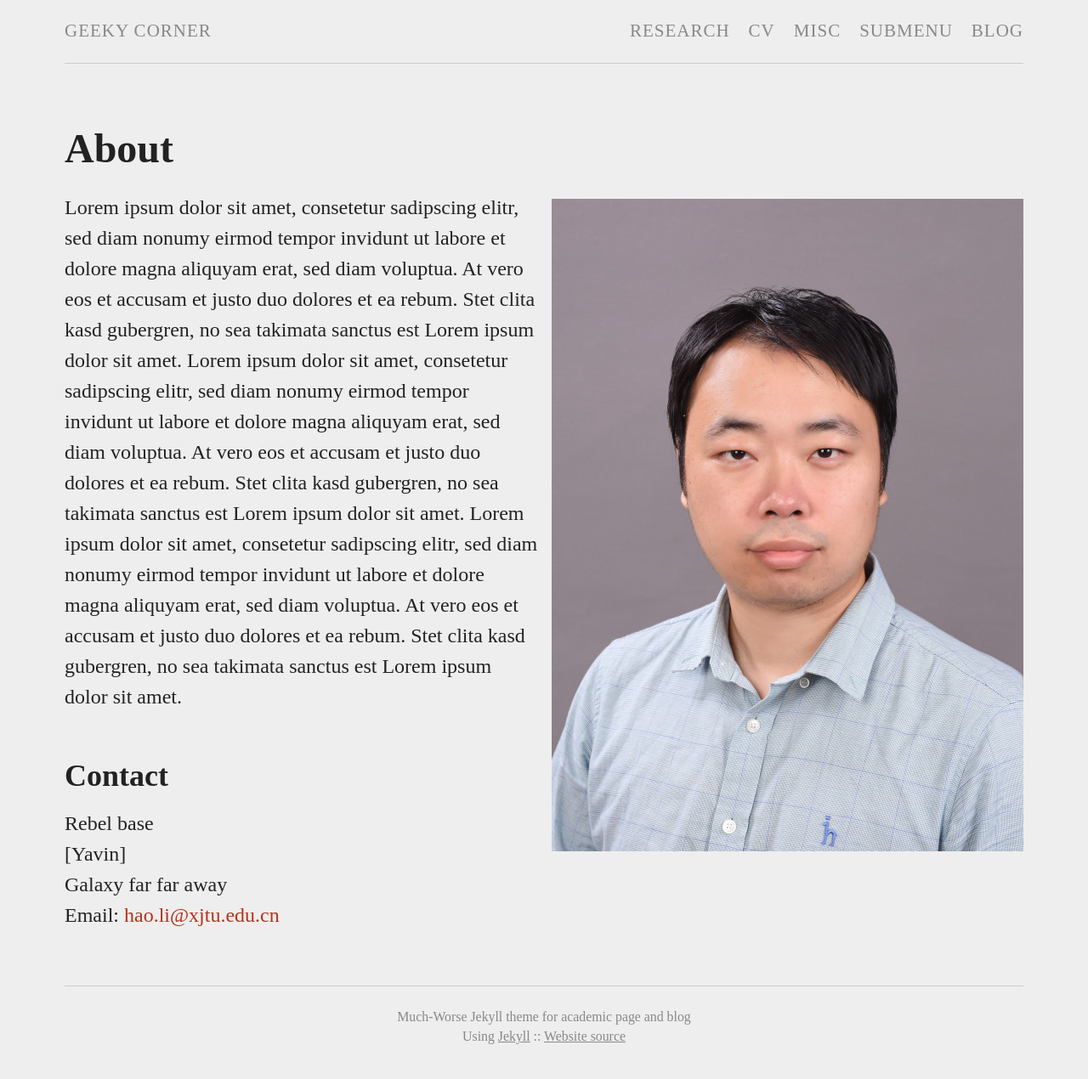
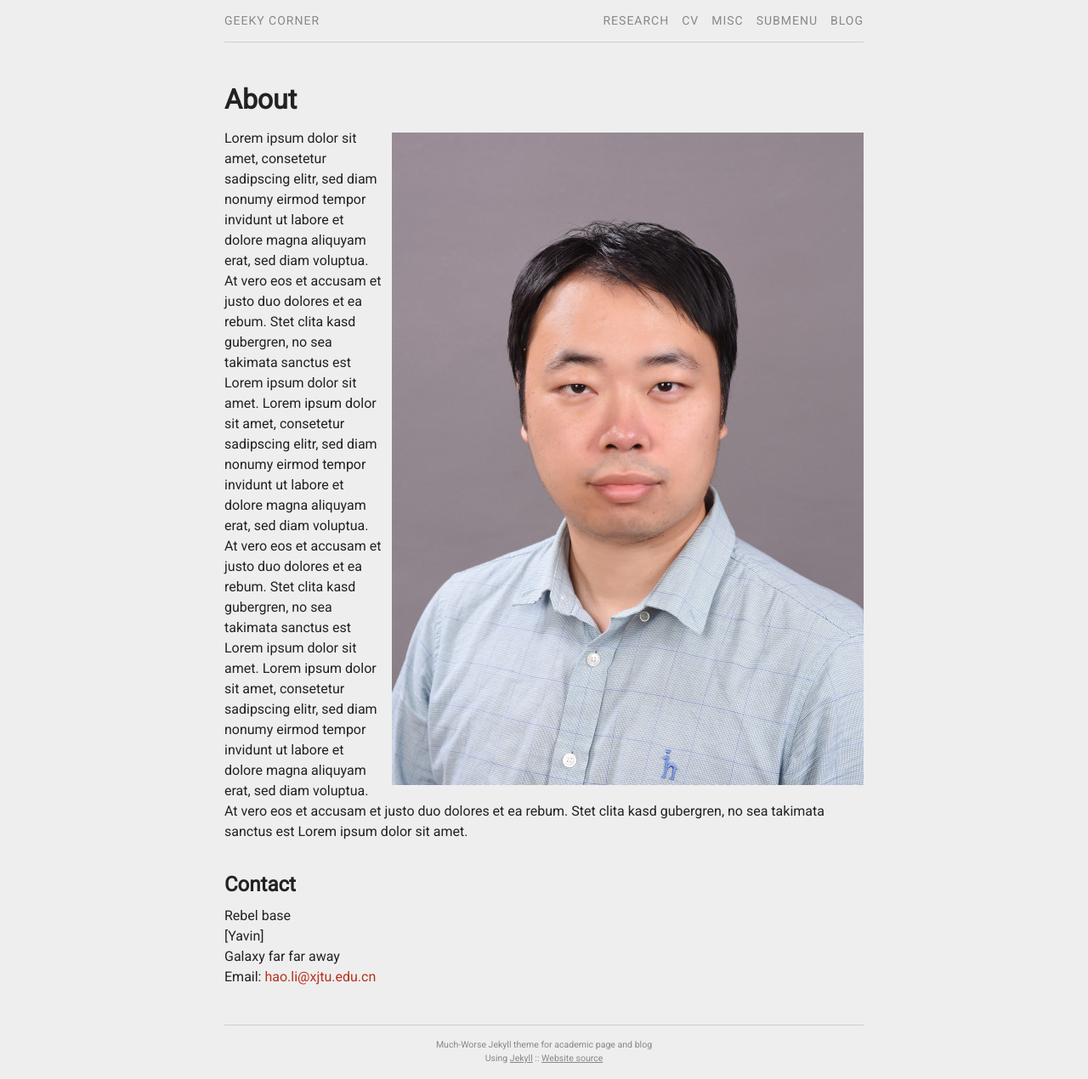
Before and after one commit to aquatoney/aquatoney.github.io, a Jekyll site: the page built from index.md, in a window 1280 px wide. Shown: the whole page at 85% size. Built offline with Jekyll 4.4.1, drawn with Linux system fonts in a browser that asks for light colours.

Commit message:
Modify css

```diff
--- a/css/main.scss
+++ b/css/main.scss
@@ -3,8 +3,8 @@
 ---
 @charset "utf-8";
 
-$base-font-family: 'EB Garamond', serif;
-$base-font-size:   x-large;
+$base-font-family: 'Roboto', serif;
+$base-font-size:   x-normal;
 $small-font-size:  0.875em;
 $vsmall-font-size: 0.66em;
 $base-line-height: 1.5;
--- a/index.md
+++ b/index.md
@@ -4,7 +4,7 @@
 permalink: /
 ---
 
-{% include image.html url="images/avatar.jpg" caption="" max_width="300px" align="right" %}
+{% include image.html url="images/avatar.jpg" caption="" max_width="150px" align="right" %}
 
 Lorem ipsum dolor sit amet, consetetur sadipscing elitr, sed diam nonumy eirmod tempor invidunt ut labore et dolore magna aliquyam erat, sed diam voluptua. At vero eos et accusam et justo duo dolores et ea rebum. Stet clita kasd gubergren, no sea takimata sanctus est Lorem ipsum dolor sit amet. Lorem ipsum dolor sit amet, consetetur sadipscing elitr,  sed diam nonumy eirmod tempor invidunt ut labore et dolore magna aliquyam erat, sed diam voluptua. At vero eos et accusam et justo duo dolores et ea rebum. Stet clita kasd gubergren, no sea takimata sanctus est Lorem ipsum dolor sit amet. Lorem ipsum dolor sit amet, consetetur sadipscing elitr,  sed diam nonumy eirmod tempor invidunt ut labore et dolore magna aliquyam erat, sed diam voluptua. At vero eos et accusam et justo duo dolores et ea rebum. Stet clita kasd gubergren, no sea takimata sanctus est Lorem ipsum dolor sit amet.
 
```
